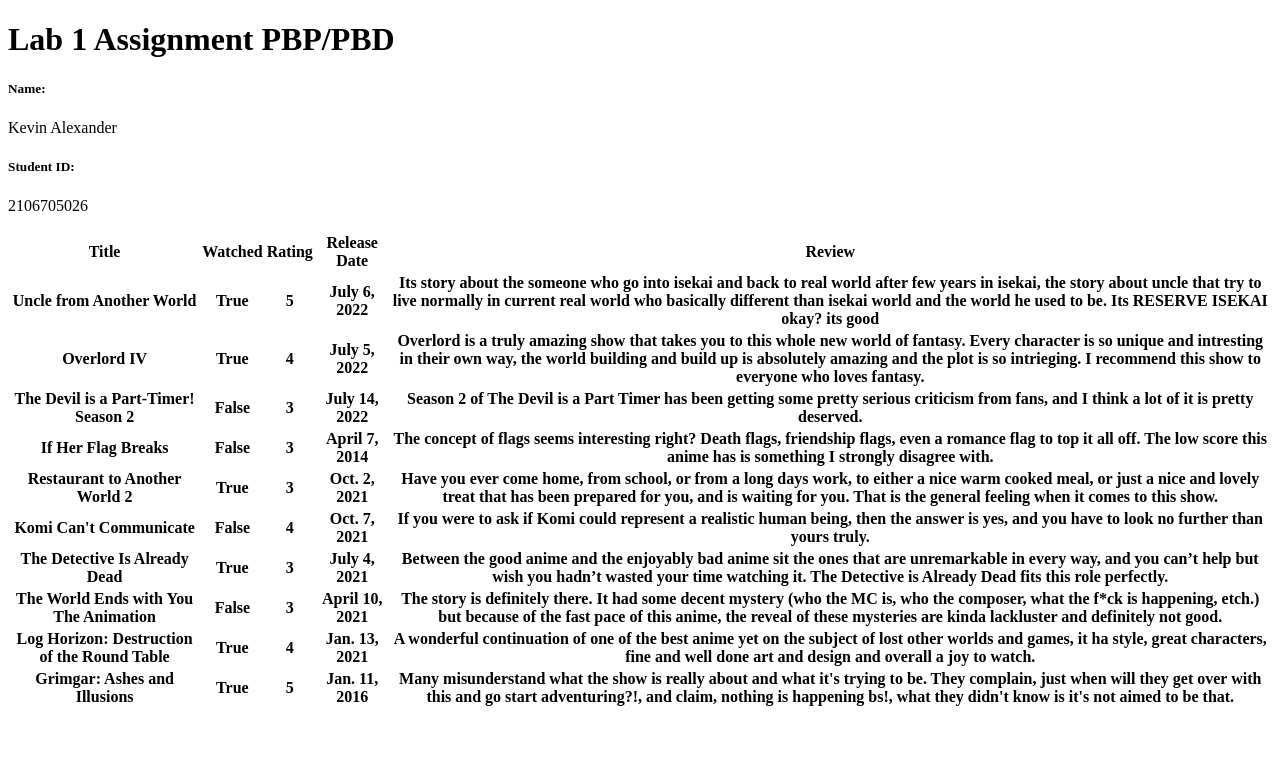
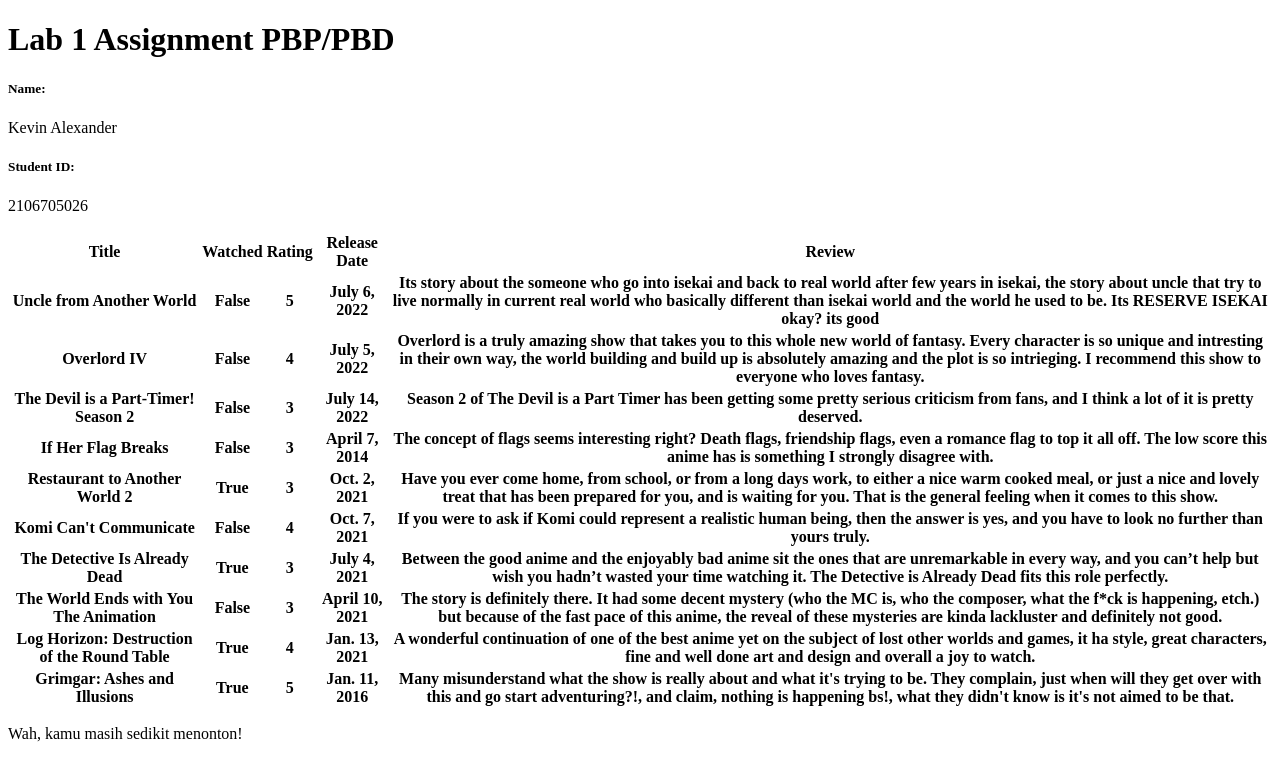
Before and after one commit to kevin-alex-12/tugasdua-pbp, a Django app: page /mywatchlist/html/ in a window 1280 px wide. Shown: the top 781 px of the page. Run offline with Django 4.2, Linux system fonts and the light colour scheme; data comes from the database, SQL or seed files in the repository; lists and menus that the app fills with data are empty.

Commit message:
Adding bonus assignment

```diff
--- a/mywatchlist/fixtures/initial_watchlist_data.json
+++ b/mywatchlist/fixtures/initial_watchlist_data.json
@@ -3,7 +3,7 @@
         "model":"mywatchlist.mywatchlist",
         "pk":1,
         "fields":{
-            "watched":true,
+            "watched":false,
             "title":"Uncle from Another World",
             "rating": 5,
             "release_date": "2022-07-06",
@@ -14,7 +14,7 @@
         "model":"mywatchlist.mywatchlist",
         "pk":2,
         "fields":{
-            "watched":true,
+            "watched":false,
             "title":"Overlord IV",
             "rating": 4,
             "release_date": "2022-07-05",
--- a/mywatchlist/templates/mywatchlist.html
+++ b/mywatchlist/templates/mywatchlist.html
@@ -30,4 +30,10 @@
     {% endfor %}
   </table>
 
+    {% if tonton|length >= tidak_tonton|length %}
+      <p>Selamat, kamu sudah banyak menonton!</p>
+    {% else %}
+      <p>Wah, kamu masih sedikit menonton!</p>
+    {% endif %}
+
  {% endblock content %}
--- a/mywatchlist/views.py
+++ b/mywatchlist/views.py
@@ -21,8 +21,12 @@ def show_json(request):
 
 def show_html(request):
     data_watchlist = MyWatchList.objects.all()
+    dataTonton = data_watchlist.filter(watched=True)
+    dataTidak = data_watchlist.filter(watched=False)
     context = {
         'watch_list': data_watchlist,
+        'tonton': dataTonton,
+        'tidak_tonton': dataTidak,
         'nama': 'Kevin Alexander',
         'studentid': '2106705026',
     }
```
